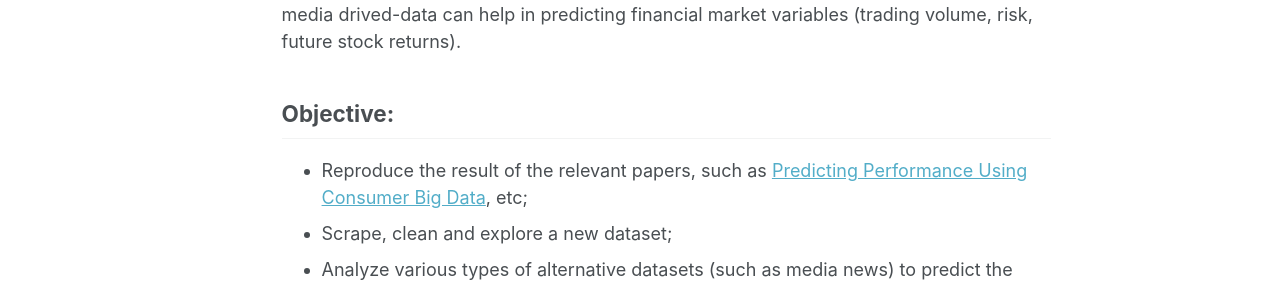
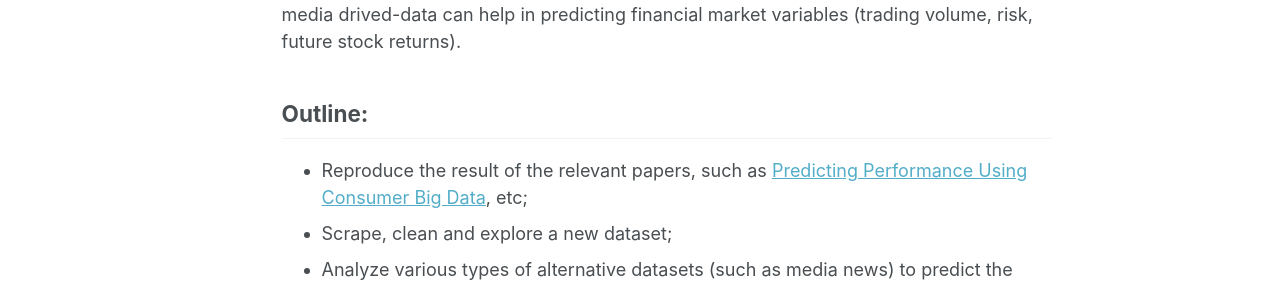
Before and after one commit to hdlinhnguyen/hdlinhnguyen.github.io, a Jekyll site: the page built from _portfolio/project_1.md, in a window 1280 px wide and 1069 px high. Shown: the part 222-509 px from the top of the window. Built offline with Jekyll 4.4.1, drawn with Linux system fonts in a browser that asks for light colours; a script that is not in the unit is left out.

Commit message:
Update project_1.md

```diff
--- a/_portfolio/project_1.md
+++ b/_portfolio/project_1.md
@@ -6,7 +6,7 @@ collection: portfolio
 
 This side project goes over multiple application examples in academic articles to see how media drived-data can help in predicting financial market variables (trading volume, risk, future stock returns).
 
-## Objective:
+## Outline:
 - Reproduce the result of the relevant papers, such as [Predicting Performance Using Consumer Big Data](https://scholar.harvard.edu/files/kenfroot/files/Predicting_Performance_Using_Consumer_Big_Data-Aug18.2021.pdf), etc;
 - Scrape, clean and explore a new dataset;
 - Analyze various types of alternative datasets (such as media news) to predict the stock returns and macroeconomic indicators.
```
